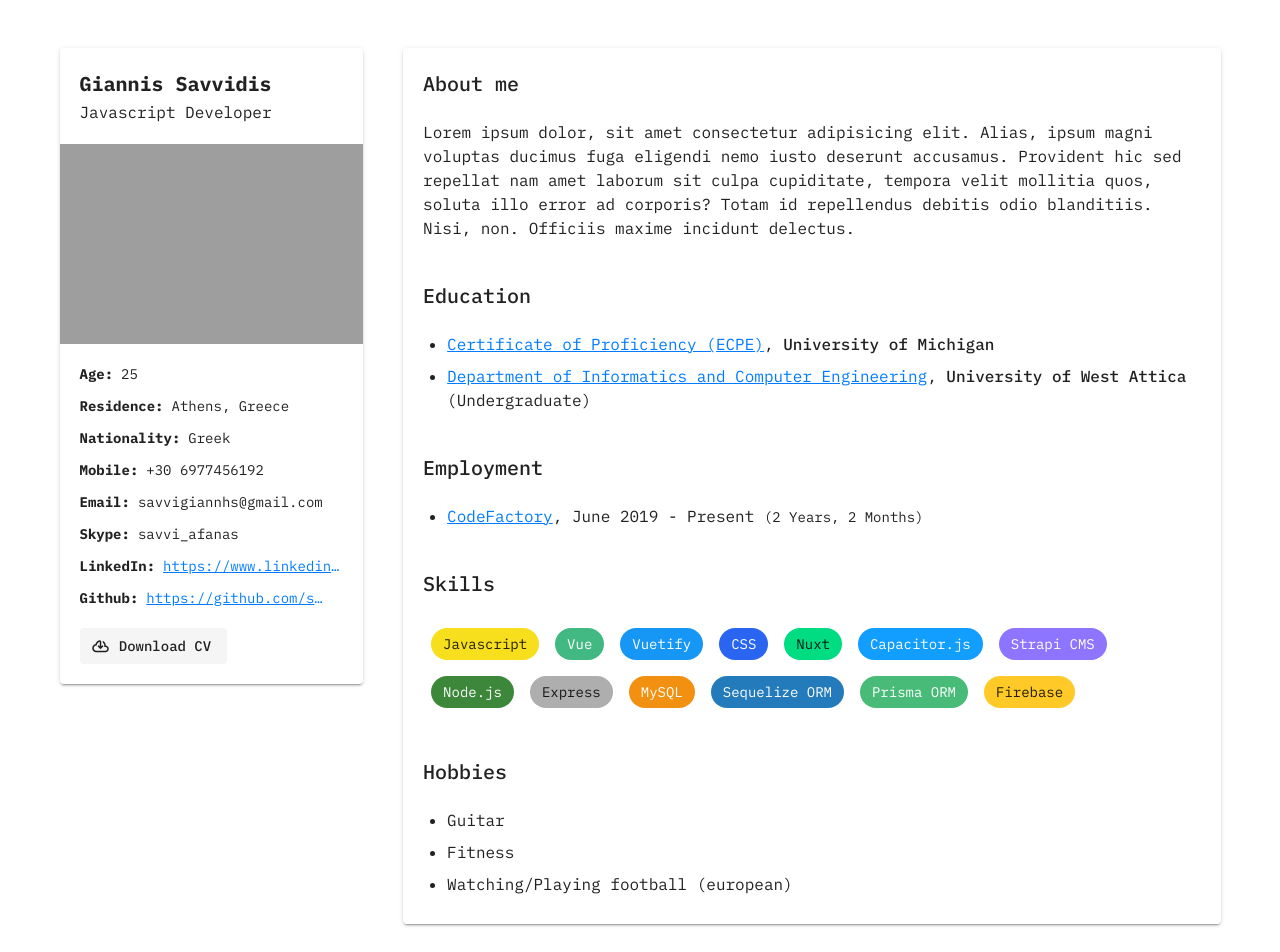
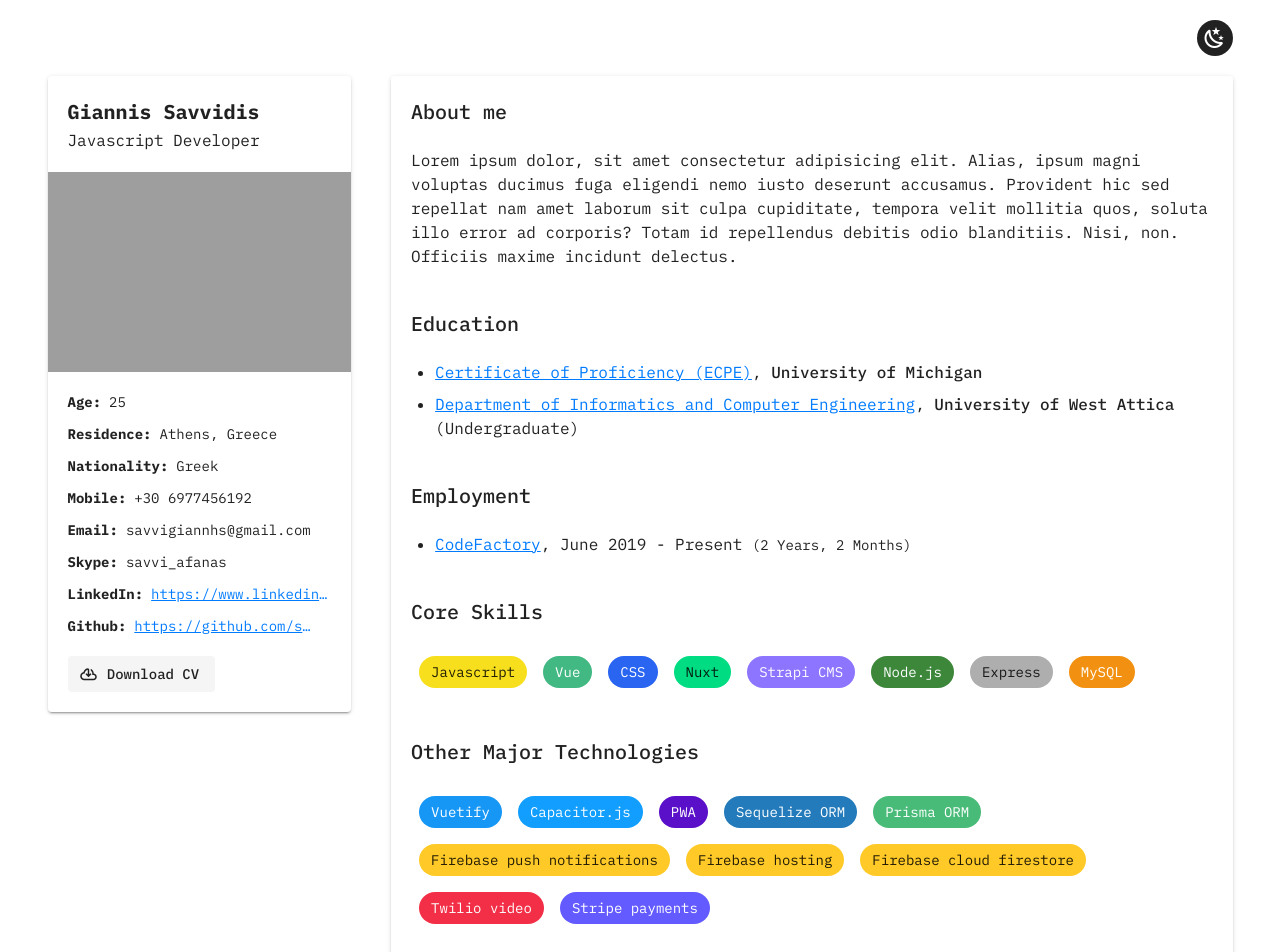
Before and after one commit to gsavvidis96/gsavvidis-cv, a Nuxt app: page / in a window 1280 px wide. Shown: the top 952 px of the page. Built offline with nearby package versions, Linux system fonts and the light colour scheme.

Commit message:
cv ui improvements

```diff
--- a/pages/index.vue
+++ b/pages/index.vue
@@ -1,5 +1,17 @@
 <template>
-  <v-container class="pt-12 d-flex">
+  <div class="component-wrapper d-flex justify-center pb-10 pt-5">
+    <div class="wrapper d-flex flex-column">
+      <!-- ====== DARK MODE BTN ====== -->
+      <v-btn
+        icon
+        class="mb-5 align-self-end grey darken-4 white--text"
+        @click="toggleDarkMode"
+      >
+        <v-icon>mdi-weather-night</v-icon>
+      </v-btn>
+
+      <div class="d-flex">
+        <!-- ====== INFO CARD ====== -->
         <div class="profile align-self-start elevation-2 rounded mr-10">
           <div class="pa-5">
             <div class="text-h6 font-weight-bold">Giannis Savvidis</div>
@@ -66,17 +78,18 @@
           </div>
         </div>
 
+        <!-- ====== CV CARD ====== -->
         <div class="d-flex flex-column flex-grow-1">
           <div class="elevation-2 rounded mb-10 pa-5">
             <div class="text-h6 mb-5">About me</div>
 
             <div class="body-1 mb-10">
-          Lorem ipsum dolor, sit amet consectetur adipisicing elit. Alias, ipsum
-          magni voluptas ducimus fuga eligendi nemo iusto deserunt accusamus.
-          Provident hic sed repellat nam amet laborum sit culpa cupiditate,
-          tempora velit mollitia quos, soluta illo error ad corporis? Totam id
-          repellendus debitis odio blanditiis. Nisi, non. Officiis maxime
-          incidunt delectus.
+              Lorem ipsum dolor, sit amet consectetur adipisicing elit. Alias,
+              ipsum magni voluptas ducimus fuga eligendi nemo iusto deserunt
+              accusamus. Provident hic sed repellat nam amet laborum sit culpa
+              cupiditate, tempora velit mollitia quos, soluta illo error ad
+              corporis? Totam id repellendus debitis odio blanditiis. Nisi, non.
+              Officiis maxime incidunt delectus.
             </div>
 
             <div class="text-h6 mb-5">Education</div>
@@ -84,7 +97,7 @@
             <ul class="body-1 mb-10">
               <li class="mb-2">
                 <a
-              href="https://michiganassessment.org/michigan-tests/ecpe/"
+                  href="https://michiganassessment.org/michigan-tests/ecpe-details/"
                   target="_blank"
                   >Certificate of Proficiency (ECPE)</a
                 >,
@@ -95,7 +108,9 @@
                 <a href="http://www.ice.uniwa.gr/en/home/" target="_blank"
                   >Department of Informatics and Computer Engineering</a
                 >,
-            <span class="font-weight-medium">University of West Attica</span>
+                <span class="font-weight-medium"
+                  >University of West Attica</span
+                >
                 (Undergraduate)
               </li>
             </ul>
@@ -104,42 +119,36 @@
 
             <ul class="body-1 mb-10">
               <li class="mb-2">
-            <a href="https://codefactory.gr/" target="_blank">CodeFactory</a>,
-            June 2019 - Present
+                <a href="https://codefactory.gr/" target="_blank">CodeFactory</a
+                >, June 2019 - Present
                 <span class="body-2">(2 Years, 2 Months)</span>
               </li>
             </ul>
 
-        <div class="text-h6 mb-5">Skills</div>
+            <div class="text-h6 mb-5">Core Skills</div>
 
             <div class="mb-10">
-          <v-chip class="ma-2" color="#f7df1e">Javascript</v-chip>
+              <v-chip
+                v-for="skill in skills"
+                :key="skill.name"
+                class="ma-2"
+                :color="skill.color"
+                :class="{ 'white--text': skill.isWhite }"
+                >{{ skill.name }}</v-chip
+              >
+            </div>
 
-          <v-chip class="ma-2 white--text" color="#42b883">Vue</v-chip>
+            <div class="text-h6 mb-5">Other Major Technologies</div>
 
-          <v-chip class="ma-2 white--text" color="#1697f6">Vuetify</v-chip>
-
-          <v-chip class="ma-2 white--text" color="#2965f1">CSS</v-chip>
-
-          <v-chip class="ma-2" color="#00dc82">Nuxt</v-chip>
-
-          <v-chip class="ma-2 white--text" color="#119eff">Capacitor.js</v-chip>
-
-          <v-chip class="ma-2 white--text" color="#8e75ff">Strapi CMS</v-chip>
-
-          <v-chip class="ma-2 white--text" color="#3c873a">Node.js</v-chip>
-
-          <v-chip class="ma-2" color="#aeaeae">Express</v-chip>
-
-          <v-chip class="ma-2 white--text" color="#f29111">MySQL</v-chip>
-
-          <v-chip class="ma-2 white--text" color="#237bbb"
-            >Sequelize ORM</v-chip
+            <div class="mb-10">
+              <v-chip
+                v-for="technology in technologies"
+                :key="technology.name"
+                class="ma-2"
+                :color="technology.color"
+                :class="{ 'white--text': technology.isWhite }"
+                >{{ technology.name }}</v-chip
               >
-
-          <v-chip class="ma-2 white--text" color="#48bb78">Prisma ORM</v-chip>
-
-          <v-chip class="ma-2" color="#FFCA28">Firebase</v-chip>
             </div>
 
             <div class="text-h6 mb-5">Hobbies</div>
@@ -153,6 +162,7 @@
             </ul>
           </div>
 
+          <!-- ====== FOOTER ====== -->
           <div
             class="
               grey
@@ -170,7 +180,9 @@
             <div class="caption">Giannis Savvidis &copy; {{ currentYear }}</div>
           </div>
         </div>
-  </v-container>
+      </div>
+    </div>
+  </div>
 </template>
 
 <script>
@@ -178,12 +190,126 @@ export default {
   data() {
     return {
       currentYear: new Date().getFullYear(),
+      skills: [
+        {
+          name: 'Javascript',
+          color: '#f7df1e',
+          isWhite: false,
+        },
+        {
+          name: 'Vue',
+          color: '#42b883',
+          isWhite: true,
+        },
+        {
+          name: 'CSS',
+          color: '#2965f1',
+          isWhite: true,
+        },
+        {
+          name: 'Nuxt',
+          color: '#00dc82',
+          isWhite: false,
+        },
+        {
+          name: 'Strapi CMS',
+          color: '#8e75ff',
+          isWhite: true,
+        },
+        {
+          name: 'Node.js',
+          color: '#3c873a',
+          isWhite: true,
+        },
+        {
+          name: 'Express',
+          color: '#aeaeae',
+          isWhite: false,
+        },
+        {
+          name: 'MySQL',
+          color: '#f29111',
+          isWhite: true,
+        },
+      ],
+      technologies: [
+        {
+          name: 'Vuetify',
+          color: '#1697f6',
+          isWhite: true,
+        },
+        {
+          name: 'Capacitor.js',
+          color: '#119eff',
+          isWhite: true,
+        },
+        {
+          name: 'PWA',
+          color: '#5a0fc8',
+          isWhite: true,
+        },
+        {
+          name: 'Sequelize ORM',
+          color: '#237bbb',
+          isWhite: true,
+        },
+        {
+          name: 'Prisma ORM',
+          color: '#48bb78',
+          isWhite: true,
+        },
+        {
+          name: 'Firebase push notifications',
+          color: '#ffca28',
+          isWhite: false,
+        },
+        {
+          name: 'Firebase hosting',
+          color: '#ffca28',
+          isWhite: false,
+        },
+        {
+          name: 'Firebase cloud firestore',
+          color: '#ffca28',
+          isWhite: false,
+        },
+        {
+          name: 'Twilio video',
+          color: '#f22f46',
+          isWhite: true,
+        },
+        {
+          name: 'Stripe payments',
+          color: '#635bff',
+          isWhite: true,
+        },
+      ],
     }
+  },
+  created() {
+    console.log('xaxa', this.$vuetify.theme.dark)
+  },
+  methods: {
+    toggleDarkMode() {
+      this.$vuetify.theme.dark = !this.$vuetify.theme.dark
+    },
   },
 }
 </script>
 
 <style lang="scss" scoped>
+.wrapper {
+  max-width: 1185px;
+
+  @media only screen and (max-width: 959px) {
+    max-width: 900px;
+  }
+
+  @media only screen and (max-width: 599px) {
+    width: 100%;
+  }
+}
+
 .profile {
   .img {
     height: 200px;
```
Also changed, not shown: .eslintrc.js. Lines whose indentation alone changed are shown as unchanged.
